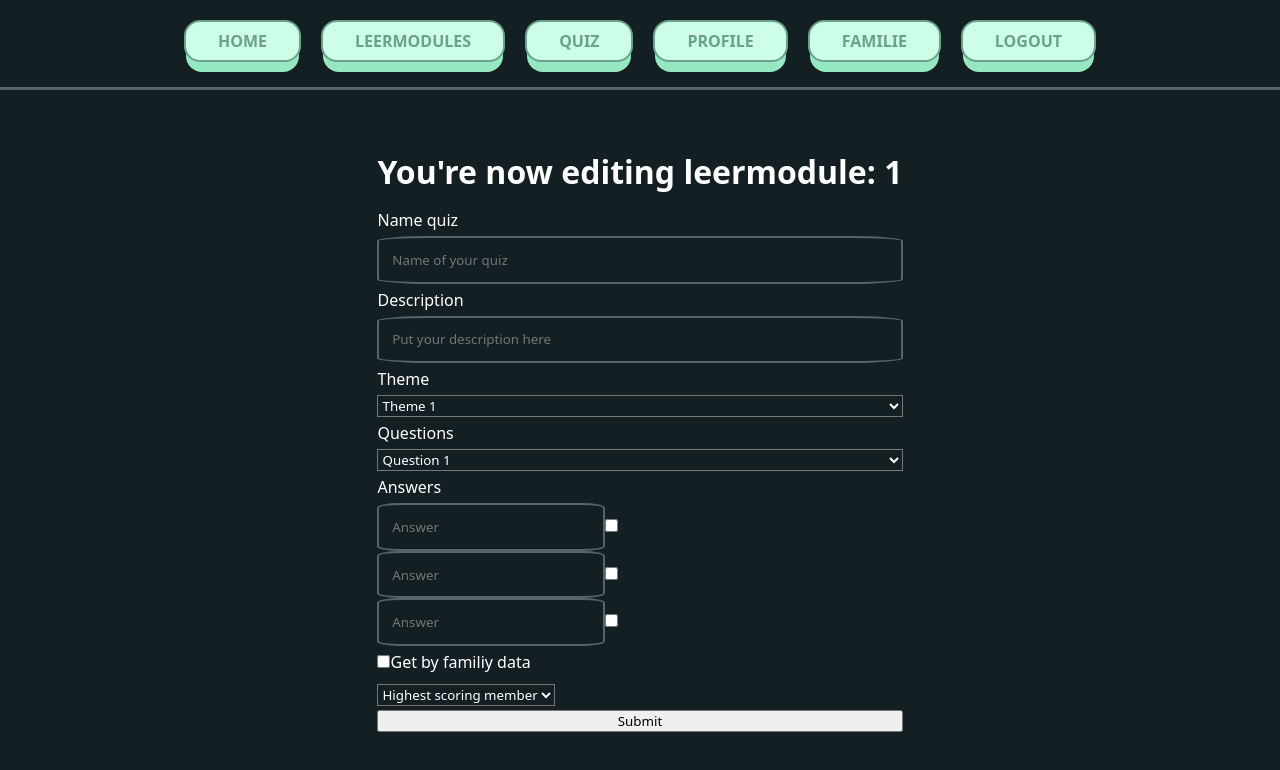
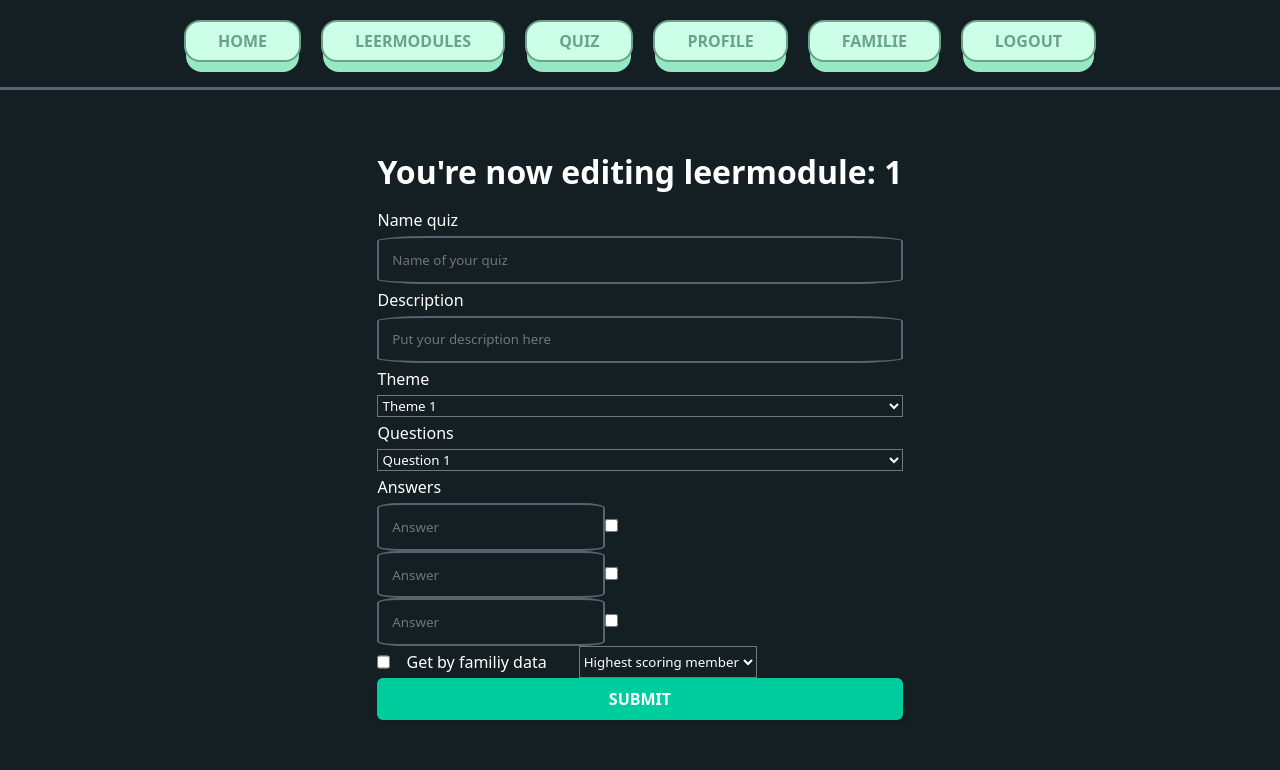
Before and after one commit to BryanBooij/TLE-3, a React (Vite) app: page /Leermodule/update/1 in a window 1280 px wide. Shown: the top 770 px of the page. Built offline with nearby package versions, Linux system fonts and the light colour scheme; sample sign-in values are in the browser's storage; a web font is replaced by a local one.

Commit message:
added button row

```diff
--- a/src/leermodule/UpdateLeermodule.jsx
+++ b/src/leermodule/UpdateLeermodule.jsx
@@ -4,6 +4,7 @@ import ButtonGreen from "../buttons/ButtonGreen.jsx";
 import LeermoduleAdmin from "./LeermoduleAdmin.jsx";
 import {useParams} from "react-router-dom";
 import {useNavigate} from "react-router";
+import ButtonMain from "../buttons/ButtonMain.jsx";
 
 function UpdateLeermodule() {
     let info = useParams(); // Access the route parameter;
@@ -64,8 +65,7 @@ function UpdateLeermodule() {
                         <input type="checkbox" id="check3" name="check3" value=""/>
                     </div>
                     </div>
-
-                    <div>
+                    <div className={"getBy_container"}>
                         <input type="checkbox" id="getDataCheckbox" name="getDataCheckbox" value="true"/>
                         <label htmlFor="getBy">Get by familiy data</label><br/>
                         <select id="getBy" name="getBy">
@@ -73,9 +73,7 @@ function UpdateLeermodule() {
                             <option value="2">Lowest scoring member</option>
                         </select>
                     </div>
-
-
-                    <input type="submit" value="Submit"/>
+                    <ButtonMain alt={"submit"} label={"submit"} />
                 </form>
             </div>
         </>
--- a/src/leermodule/styleLeermoduleAdmin.css
+++ b/src/leermodule/styleLeermoduleAdmin.css
@@ -170,7 +170,11 @@ main{
 
 /*Update pagina*/
 
-
+.getBy_container{
+    display: flex;
+    flex-direction: row;
+    gap: 1rem;
+}
 
 /*⭐: Is for collapse feature, please leave be, might still use it */
 /*.content_collapse{*/
```
Lines whose indentation alone changed are shown as unchanged.
